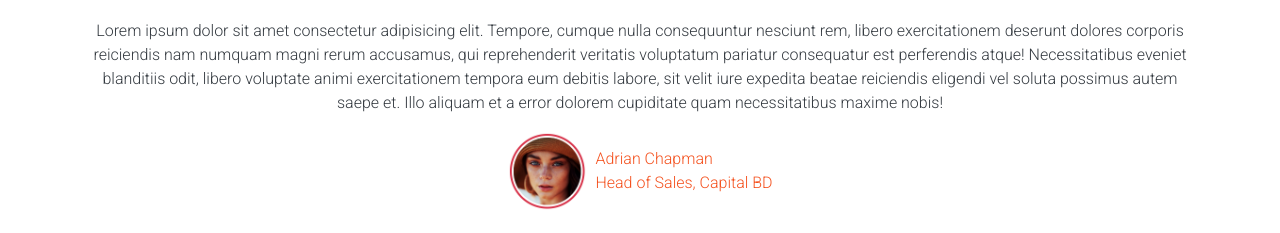
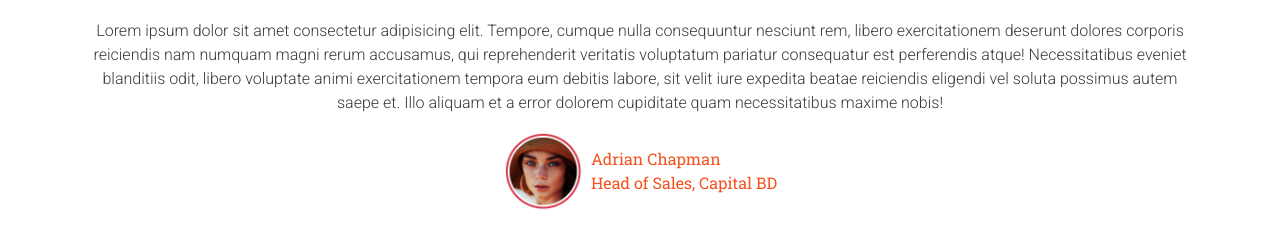
Before and after one commit to liakslmn/landing-page-project, a plain HTML site: page index.html in a window 1280 px wide. Shown: the part 1880-2113 px from the top of the page. Drawn offline with nearby package versions, Linux system fonts and the light colour scheme; grey boxes are pictures that could not be loaded.

Commit message:
Minor fix

```diff
--- a/index.html
+++ b/index.html
@@ -262,8 +262,8 @@
         expedita beatae reiciendis eligendi vel soluta possimus autem saepe et. Illo aliquam et a error dolorem
         cupiditate quam necessitatibus maxime nobis!</p>
       <div class="box">
-        <img src="img/icon.png" class="img-fluid1 " alt="pic1">
-        <p class="color pt-2 text-left mt-2 ml-2">Adrian Chapman <br> Head of Sales, Capital BD</p>
+        <img src="img/icon.png" class="img-fluid1" alt="pic1">
+        <span class="color pt-2 text-left mt-2 ml-2">Adrian Chapman <br> Head of Sales, Capital BD</span>
       </div>
       <div class="card my-4">
         <div class="row no-gutters">
```
